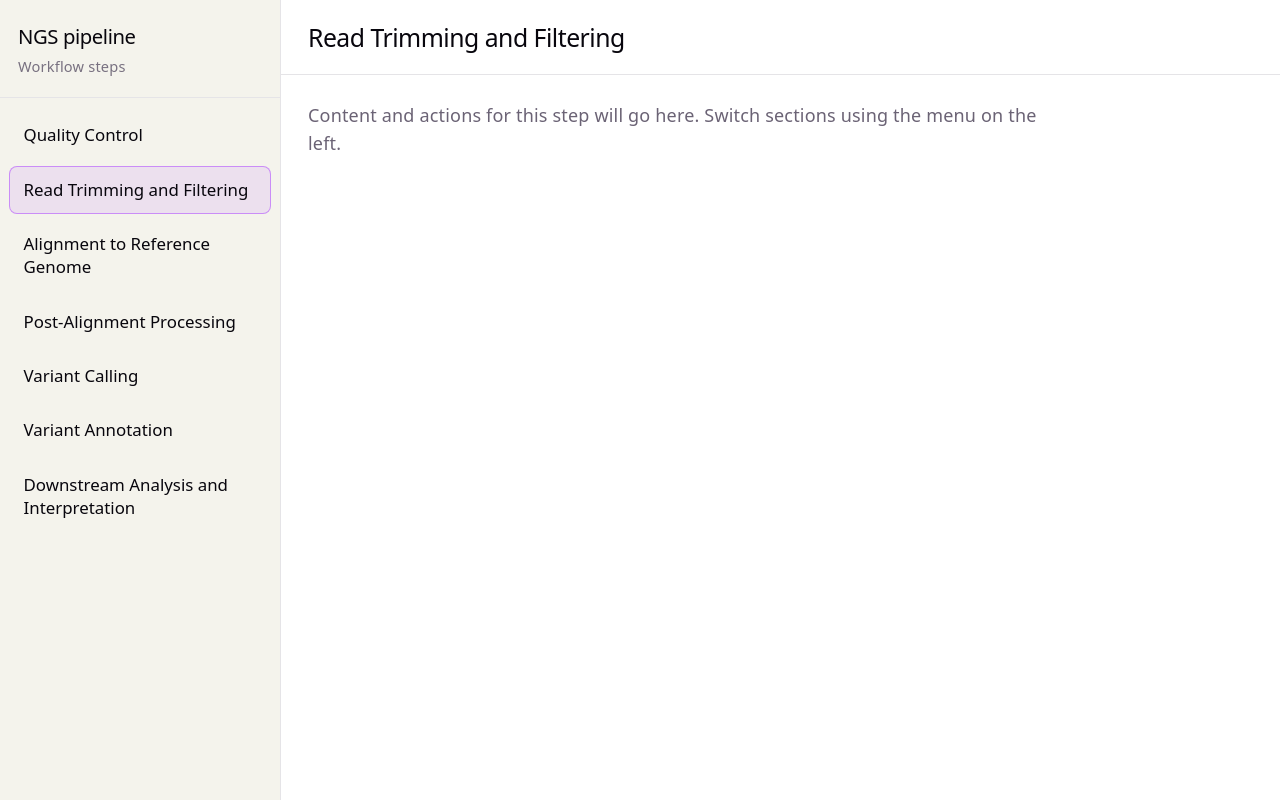
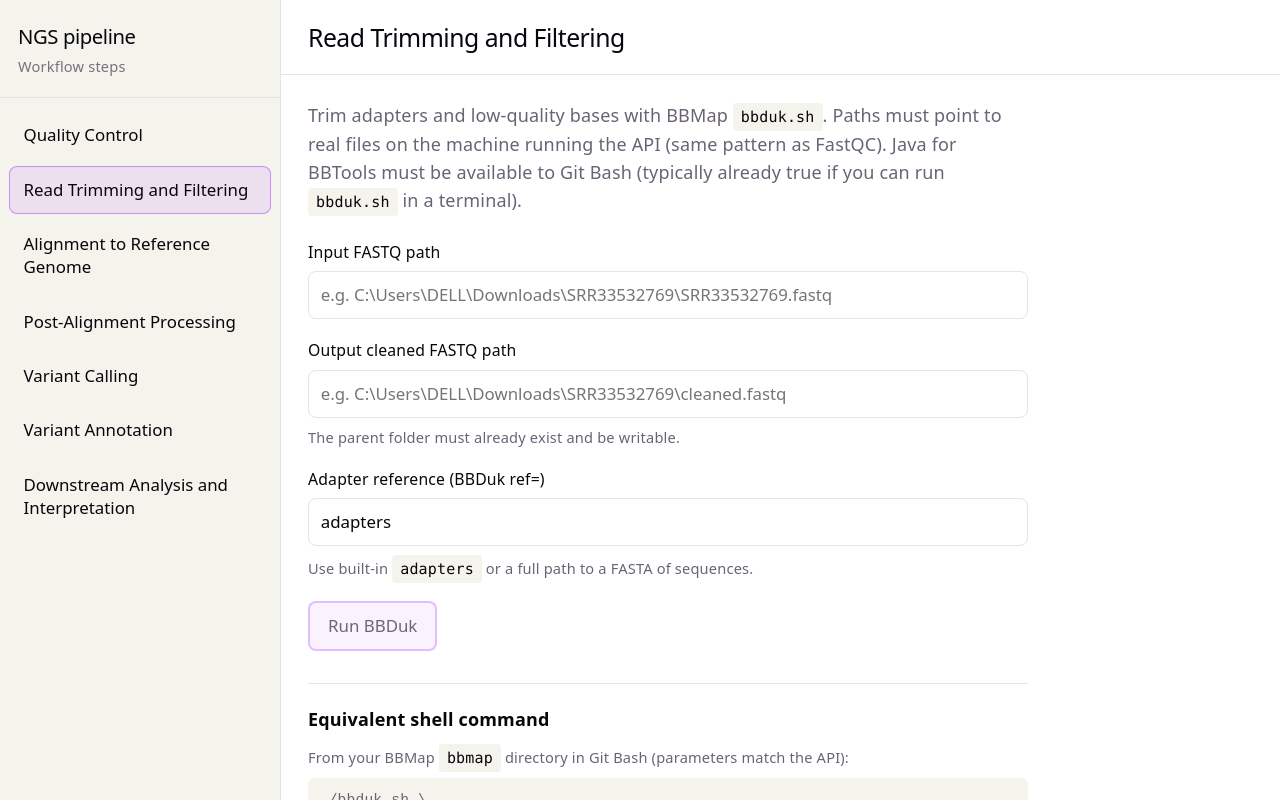
Before and after one commit to Sheershika-19/ngs_report, a React app in the folder frontend/: page / in a window 1280 px wide. Both pictures are taken after a click on the button "Read Trimming and Filtering". Shown: the top 800 px of the page. Built offline with nearby package versions, Linux system fonts and the light colour scheme; the HTML template or start-up script is replaced by a standard one.

Commit message:
feat: step 2 added

```diff
--- a/frontend/src/App.jsx
+++ b/frontend/src/App.jsx
@@ -2,6 +2,7 @@ import { useState } from 'react'
 import { AlignmentPanel } from './components/AlignmentPanel.jsx'
 import { PostAlignmentPanel } from './components/PostAlignmentPanel.jsx'
 import { QualityControlPanel } from './components/QualityControlPanel.jsx'
+import { ReadTrimmingPanel } from './components/ReadTrimmingPanel.jsx'
 import { VariantAnnotationPanel } from './components/VariantAnnotationPanel.jsx'
 import { VariantCallingPanel } from './components/VariantCallingPanel.jsx'
 import { MENU_SECTIONS } from './menuSections.js'
@@ -46,6 +47,8 @@ function App() {
         <div className="main-body">
           {active.id === 'quality-control' ? (
             <QualityControlPanel />
+          ) : active.id === 'read-trimming' ? (
+            <ReadTrimmingPanel />
           ) : active.id === 'alignment' ? (
             <AlignmentPanel />
           ) : active.id === 'post-alignment' ? (
--- /dev/null
+++ b/frontend/src/components/ReadTrimmingPanel.jsx
@@ -0,0 +1,165 @@
+import { useCallback, useMemo, useState } from 'react'
+
+export function ReadTrimmingPanel() {
+  const [inputPath, setInputPath] = useState('')
+  const [outputPath, setOutputPath] = useState('')
+  const [ref, setRef] = useState('adapters')
+  const [loading, setLoading] = useState(false)
+  const [error, setError] = useState(null)
+  const [log, setLog] = useState('')
+
+  const previewCmd = useMemo(() => {
+    const inn = inputPath.trim() || '/path/to/sample.fastq'
+    const out = outputPath.trim() || '/path/to/cleaned.fastq'
+    const r = ref.trim() || 'adapters'
+    return [
+      './bbduk.sh \\',
+      `  in="${inn}" \\`,
+      `  out="${out}" \\`,
+      `  ref=${r} \\`,
+      '  ktrim=r \\',
+      '  k=23 \\',
+      '  mink=11 \\',
+      '  hdist=1 \\',
+      '  qtrim=r \\',
+      '  trimq=20 \\',
+      '  minlen=30',
+    ].join('\n')
+  }, [inputPath, outputPath, ref])
+
+  const runTrim = useCallback(async () => {
+    setError(null)
+    setLog('')
+    const inn = inputPath.trim()
+    const out = outputPath.trim()
+    if (!inn || !out) {
+      setError('Enter the full path to your input FASTQ and the path where the cleaned FASTQ should be written.')
+      return
+    }
+    setLoading(true)
+    try {
+      const res = await fetch('/api/trimming/bbduk', {
+        method: 'POST',
+        headers: { 'Content-Type': 'application/json' },
+        body: JSON.stringify({
+          inputPath: inn,
+          outputPath: out,
+          ref: ref.trim() || 'adapters',
+        }),
+      })
+      const data = await res.json().catch(() => ({}))
+      if (!res.ok) {
+        throw new Error(
+          data.detail ? `${data.error || 'Error'}: ${data.detail}` : data.error || res.statusText,
+        )
+      }
+      const parts = [data.stdout, data.stderr].filter(Boolean)
+      setLog(parts.join('\n') || 'Finished (no output on stdout/stderr).')
+    } catch (e) {
+      setError(e instanceof Error ? e.message : String(e))
+    } finally {
+      setLoading(false)
+    }
+  }, [inputPath, outputPath, ref])
+
+  return (
+    <div className="qc-panel">
+      <p className="qc-lead">
+        Trim adapters and low-quality bases with BBMap <code>bbduk.sh</code>. Paths must point to real
+        files on the machine running the API (same pattern as FastQC). Java for BBTools must be available
+        to Git Bash (typically already true if you can run <code>bbduk.sh</code> in a terminal).
+      </p>
+
+      <div className="qc-field">
+        <label htmlFor="trim-input-path">Input FASTQ path</label>
+        <input
+          id="trim-input-path"
+          type="text"
+          className="qc-input"
+          placeholder="e.g. C:\Users\DELL\Downloads\SRR33532769\SRR33532769.fastq"
+          value={inputPath}
+          onChange={(e) => setInputPath(e.target.value)}
+          autoComplete="off"
+          spellCheck={false}
+          disabled={loading}
+        />
+      </div>
+
+      <div className="qc-field">
+        <label htmlFor="trim-output-path">Output cleaned FASTQ path</label>
+        <input
+          id="trim-output-path"
+          type="text"
+          className="qc-input"
+          placeholder="e.g. C:\Users\DELL\Downloads\SRR33532769\cleaned.fastq"
+          value={outputPath}
+          onChange={(e) => setOutputPath(e.target.value)}
+          autoComplete="off"
+          spellCheck={false}
+          disabled={loading}
+        />
+        <p className="qc-hint">The parent folder must already exist and be writable.</p>
+      </div>
+
+      <div className="qc-field">
+        <label htmlFor="trim-ref">Adapter reference (BBDuk ref=)</label>
+        <input
+          id="trim-ref"
+          type="text"
+          className="qc-input"
+          placeholder="adapters"
+          value={ref}
+          onChange={(e) => setRef(e.target.value)}
+          autoComplete="off"
+          spellCheck={false}
+          disabled={loading}
+        />
+        <p className="qc-hint">
+          Use built-in <code>adapters</code> or a full path to a FASTA of sequences.
+        </p>
+      </div>
+
+      <div className="qc-actions">
+        <button
+          type="button"
+          className="qc-run"
+          onClick={runTrim}
+          disabled={loading || !inputPath.trim() || !outputPath.trim()}
+        >
+          {loading ? 'Running BBDuk…' : 'Run BBDuk'}
+        </button>
+      </div>
+
+      {error ? (
+        <div className="qc-error" role="alert">
+          {error}
+        </div>
+      ) : null}
+
+      {log ? (
+        <pre className="qc-cmd" style={{ whiteSpace: 'pre-wrap', marginTop: '1rem' }}>
+          {log}
+        </pre>
+      ) : null}
+
+      <section className="qc-server-help">
+        <h3 className="qc-help-title">Equivalent shell command</h3>
+        <p className="qc-hint">From your BBMap <code>bbmap</code> directory in Git Bash (parameters match the API):</p>
+        <pre className="qc-cmd" style={{ whiteSpace: 'pre-wrap' }}>
+          {previewCmd}
+        </pre>
+        <h3 className="qc-help-title">Server setup</h3>
+        <ol className="qc-help-list">
+          <li>
+            Set <code>BBMAP_DIR</code> in <code>backend/.env</code> to the folder that contains{' '}
+            <code>bbduk.sh</code> (for example <code>C:\Users\DELL\Downloads\BBMap_39.01\bbmap</code>).
+          </li>
+          <li>
+            Install <a href="https://git-scm.com/download/win">Git for Windows</a> so <code>bash.exe</code> exists,
+            or set <code>GIT_BASH</code> to its full path.
+          </li>
+        </ol>
+      </section>
+    </div>
+  )
+}
--- a/frontend/vite.config.js
+++ b/frontend/vite.config.js
@@ -9,6 +9,9 @@ export default defineConfig({
       '/api': {
         target: 'http://localhost:8787',
         changeOrigin: true,
+        // BBDuk and other steps can run a long time; avoid idle proxy/socket drops.
+        timeout: 0,
+        proxyTimeout: 0,
       },
     },
   },
@@ -17,6 +20,9 @@ export default defineConfig({
       '/api': {
         target: 'http://localhost:8787',
         changeOrigin: true,
+        // BBDuk and other steps can run a long time; avoid idle proxy/socket drops.
+        timeout: 0,
+        proxyTimeout: 0,
       },
     },
   },
```
Also changed, not shown: 2 other files (tests, documents, lock files or other folders).
